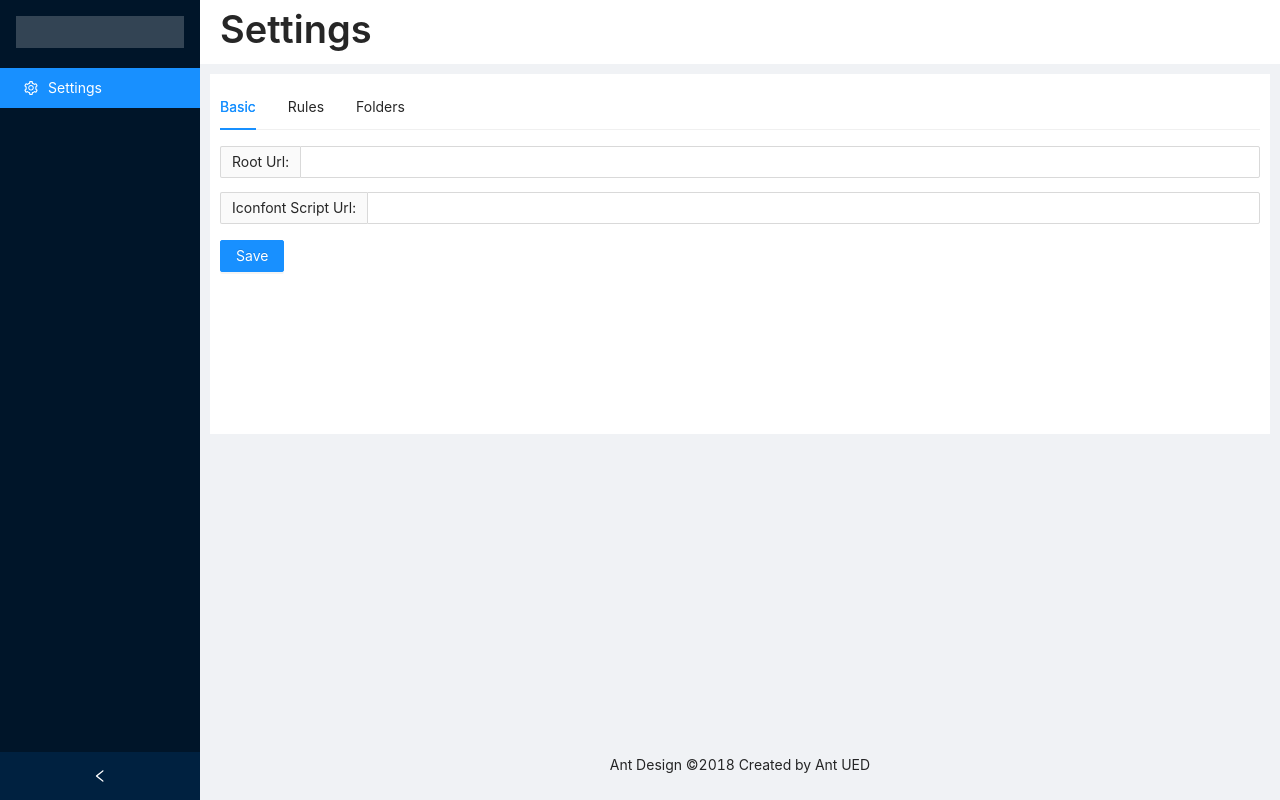
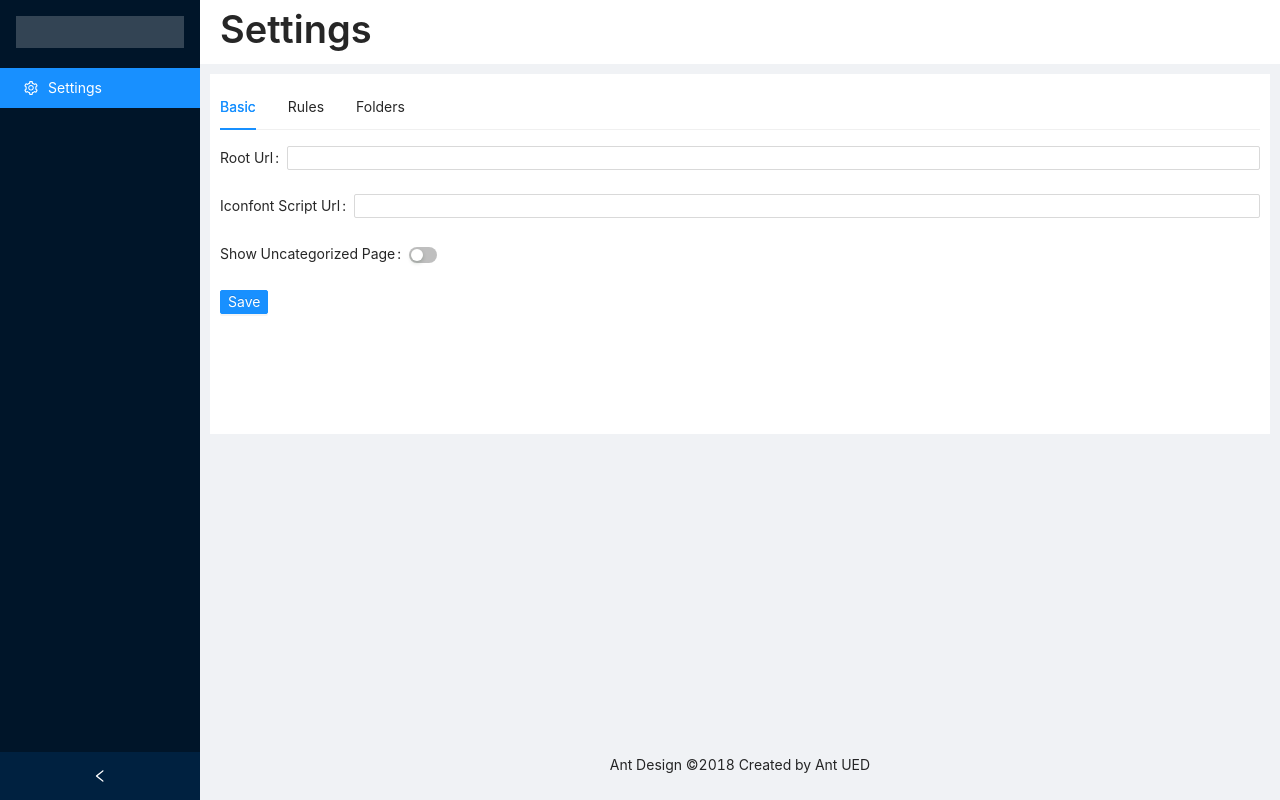
Before and after one commit to yougikou/react-index, a React (Create React App) app: page /#/ in a window 1280 px wide. Both pictures are taken after a click on the item "Settings". Built offline with nearby package versions, Linux system fonts and the light colour scheme.

Commit message:
improve basic setting components

```diff
--- a/src/components/LayoutWidgets.tsx
+++ b/src/components/LayoutWidgets.tsx
@@ -3,6 +3,7 @@ import { HashRouter, Link } from "react-router-dom";
 import { Menu, Layout, Row, Col, Card } from 'antd';
 import {
   SettingOutlined,
+  ContainerOutlined,
   createFromIconfontCN,
 } from '@ant-design/icons';
 import { CategoryType } from "../services/DataService";
@@ -38,7 +39,7 @@ function SideMenu(props: SideMenuPropsType) {
               return(
                 <Menu.Item
                   key={index}
-                  icon={<IconFont type={ item.iconStr?item.iconStr:"empty" } />}>
+                  icon={item.iconStr ? <IconFont type={ item.iconStr } /> : <ContainerOutlined />}>
                   <Link to={ item.linkPath?item.linkPath:"empty" }>{item.name}</Link>
                 </Menu.Item>
               );
--- a/src/pages/IndexPage.tsx
+++ b/src/pages/IndexPage.tsx
@@ -92,14 +92,14 @@ class CollapsablePage extends React.Component<CollapsablePagePropsType, Collapsa
   }
 
   render() {
+    const { Header, Content } = Layout;
     const { Title } = Typography;
-    const { Header, Content } = Layout;
     const { Panel } = Collapse;
     const { category } = this.props;
     const { items } = this.state;
     let subCategories = category.subCategoryStr?.split(",");
     let content;
-    if (subCategories && subCategories.length > 0) {
+    if (category.subCategoryStr && subCategories && subCategories.length > 0) {
       content = subCategories.map((_subCate: string, _index: number) => {
         return (<Panel header={_subCate} key={_index}>
           <GridLayout items={filterCategoryItems(items, _subCate)} category={category.name}/>
--- a/src/pages/settings/BasicTabPanel.tsx
+++ b/src/pages/settings/BasicTabPanel.tsx
@@ -1,54 +1,55 @@
 import React from 'react';
-import { message, Input, Button } from 'antd';
+import { message, Form, Input, Button, Switch } from 'antd';
 import { getSettings, saveSettings } from "../../services/DataService";
 import "../css/Pages.css";
 
-interface StateType {
-  rootUrl: string;
-  scriptUrl: string;
-}
-
-export class BasicTabPanel extends React.Component<any, StateType> {
-
+export class BasicTabPanel extends React.Component<any, any> {
   constructor(props: Readonly<any>) {
     super(props);
     this.state = {
-      rootUrl: "",
-      scriptUrl: "",
+      settings: null,
+      isLoading: true,
     };
   }
 
   componentDidMount(){
-    const {rootUrl, scriptUrl} = getSettings();
+    const settings = getSettings();
     this.setState({
-      rootUrl: rootUrl,
-      scriptUrl: scriptUrl
+      settings: settings,
+      isLoading: false
     })
   }
 
-  handleChange(e: any, key: string) {
-    let field: any = {};
-    field[key] = e.target.value;
-    this.setState({...field});
-  }
-
-  onFinish() {
-    saveSettings(this.state);
+  onFinish(values : any) {
+    saveSettings(values);
     message.success("Root url setting saved.");
     window.location.reload(false);
   }
 
   render() {
-    const { rootUrl, scriptUrl } = this.state;
-    return(
-      <div>
-        <Input addonBefore="Root Url: " value={rootUrl} onChange={(e)=> this.handleChange(e, "rootUrl")}/>
-        <p/>
-        <Input addonBefore="Iconfont Script Url: " value={scriptUrl} onChange={(e)=> this.handleChange(e, "scriptUrl")}/>
-        <Button type="primary" style={{ marginTop: 16 }} onClick={()=> this.onFinish()}>
-          Save
-        </Button>
-      </div>
-    );
+    const { settings, isLoading } = this.state;
+    if (isLoading) {
+      return <div></div>
+    } else {
+      return(
+        <Form
+          size="small"
+          onFinish={this.onFinish.bind(this)}
+          initialValues={settings}>
+          <Form.Item label="Root Url" name="rootUrl">
+            <Input />
+          </Form.Item>
+          <Form.Item label="Iconfont Script Url" name="scriptUrl">
+            <Input />
+          </Form.Item>
+          <Form.Item label="Show Uncategorized Page" name="showUncategorized">
+            <Switch defaultChecked={settings.showUncategorized}/>
+          </Form.Item>
+          <Form.Item>
+            <Button type="primary" htmlType="submit">Save</Button>
+          </Form.Item>
+        </Form>
+      );
+    }
   }
 }
--- a/src/services/DataService.ts
+++ b/src/services/DataService.ts
@@ -21,6 +21,7 @@ export interface FolderTypeSetting {
 export interface SettingDataType {
   rootUrl: string;
   scriptUrl: string;
+  showUncategorized: boolean;
   categories: CategoryType[];
   folderSettings: FolderTypeSetting[];
 }
@@ -32,6 +33,7 @@ export function getSettings(): SettingDataType {
   let settingObj: SettingDataType = {
     rootUrl: "",
     scriptUrl: "",
+    showUncategorized: false,
     categories: [],
     folderSettings: []
   };
@@ -56,7 +58,7 @@ export function saveSettings(obj: any) : void{
 }
 
 export function getCategories():CategoryType[] {
-  const {rootUrl, categories} = getSettings();
+  const {rootUrl, categories, showUncategorized} = getSettings();
   // index url未设定时，返回空分类 - 不显示菜单
   let tmp: CategoryType[] = []
   if (rootUrl.length === 0) {
@@ -72,7 +74,7 @@ export function getCategories():CategoryType[] {
     });
   }
 
-  if (true) {
+  if (showUncategorized) {
     tmp = tmp.concat({
       name: "uncategoried",
       filterStr: "",
```
